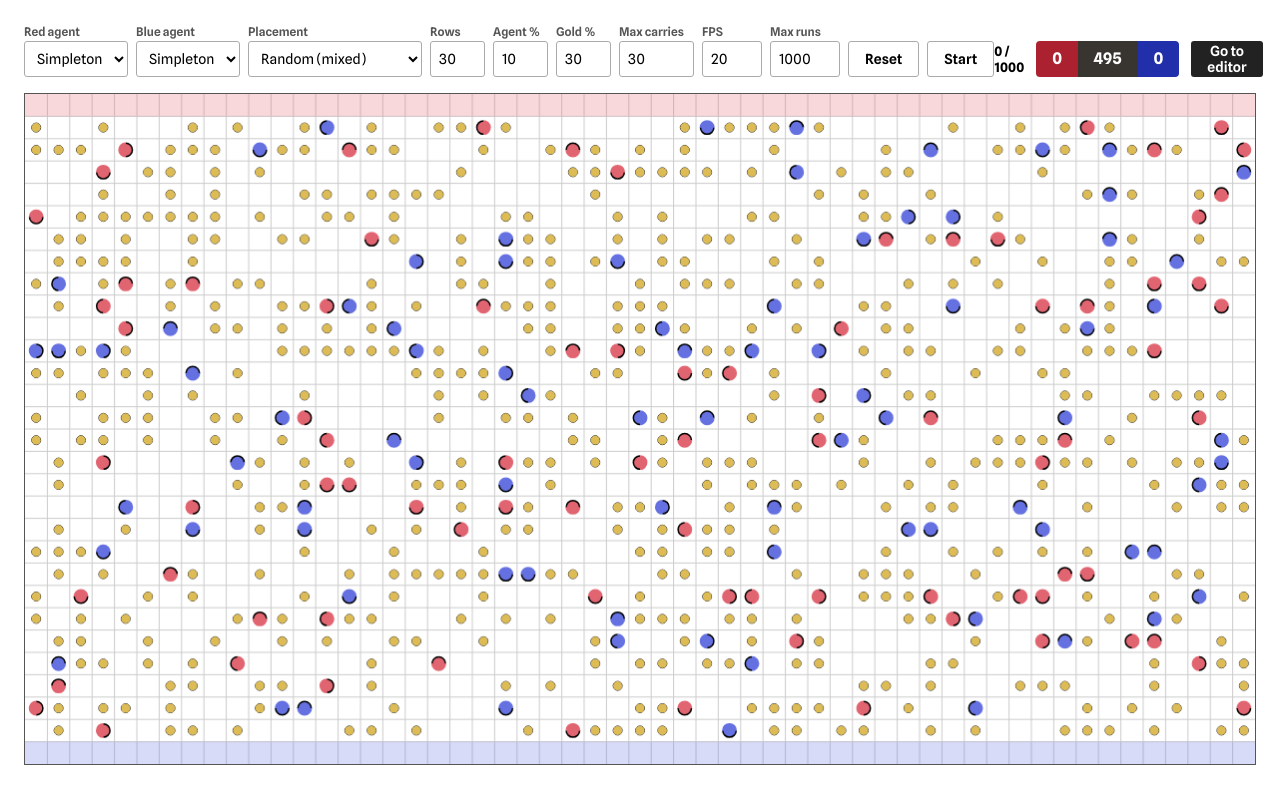
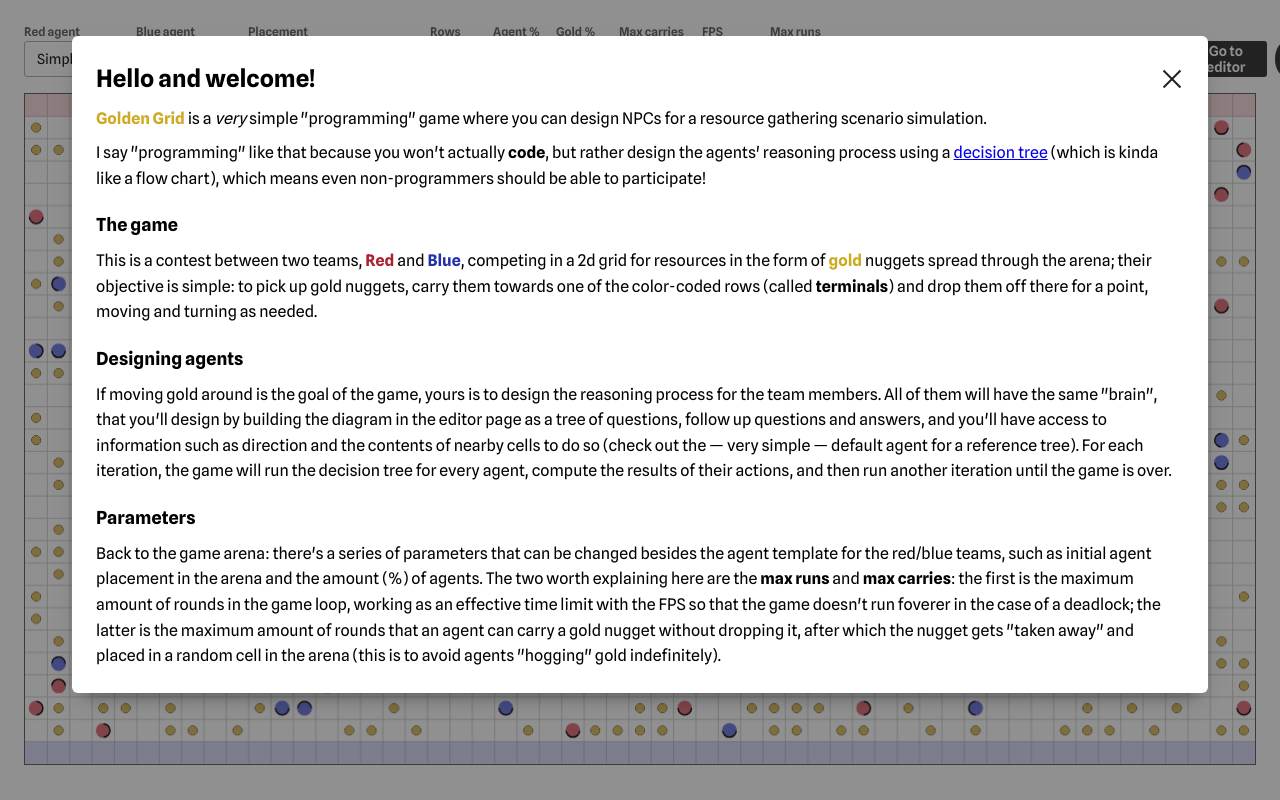
Before and after one commit to abdielbrilhante/foodscript, a React (Vite) app: page / in a window 1280 px wide. Built offline with nearby package versions, Linux system fonts and the light colour scheme.

Commit message:
Add help modal

```diff
--- a/src/app.tsx
+++ b/src/app.tsx
@@ -1,10 +1,13 @@
 import { useCallback, useState } from 'react';
 
 import { AgentEditor } from './decision-tree/agent-editor';
+import { Help } from './help/help';
 import { LocalStorage } from './shared/local-storage';
 import { Simulation } from './simulation/simulation';
 
 export function App() {
+  const [help, setHelp] = useState(() => !LocalStorage.getItem('helpSeen'));
+
   const [screen, setScreen] = useState<'editor' | 'simulation'>(
     (LocalStorage.getItem('screen') || 'simulation') as 'editor' | 'simulation',
   );
@@ -17,13 +20,20 @@ export function App() {
     });
   }, []);
 
+  const openHelp = useCallback(() => {
+    setHelp(true);
+    LocalStorage.setItem('helpSeen', 'true');
+  }, []);
+
   return (
     <main>
       {screen === 'editor' ? (
-        <AgentEditor switchScreen={switchScreen} />
+        <AgentEditor switchScreen={switchScreen} openHelp={openHelp} />
       ) : (
-        <Simulation switchScreen={switchScreen} />
+        <Simulation switchScreen={switchScreen} openHelp={openHelp} />
       )}
+
+      {help ? <Help close={() => setHelp(false)} /> : null}
     </main>
   );
 }
--- a/src/decision-tree/agent-editor.tsx
+++ b/src/decision-tree/agent-editor.tsx
@@ -11,8 +11,11 @@ import { useNodes } from './use-nodes';
 
 let agents = agentService.load();
 
-export function AgentEditor(props: { switchScreen: () => void }) {
-  const { switchScreen } = props;
+export function AgentEditor(props: {
+  switchScreen: () => void;
+  openHelp: () => void;
+}) {
+  const { switchScreen, openHelp } = props;
 
   const [agent, setAgent] = useState(
     () => LocalStorage.getItem('edit') ?? agents[0]?.id ?? '',
@@ -173,6 +176,9 @@ export function AgentEditor(props: { switchScreen: () => void }) {
           <button className="switch-screen" onClick={switchScreen}>
             Go to simulation
           </button>
+          <button className="info" onClick={openHelp}>
+            ?
+          </button>
         </div>
       </div>
       <div className="decision-tree-container">
--- a/src/decision-tree/decision-tree.tsx
+++ b/src/decision-tree/decision-tree.tsx
@@ -7,11 +7,12 @@ import { useDecisionTree } from './use-decision-tree';
 import { classes } from './utils';
 
 // TODO:
-// FoodScript -> atg?
 // Docs modal
+// smaller nodes
 // stop before going to editor
 // test tree box
 // readonly simpleton
+// FoodScript -> atg?
 
 // <form> for vertexes
 // esc discards dummy vertex
--- /dev/null
+++ b/src/help/help.css
@@ -0,0 +1,71 @@
+.help {
+  align-items: flex-start;
+  background: #22222280;
+  display: flex;
+  height: 100%;
+  justify-content: center;
+  left: 0;
+  padding: 36px;
+  position: fixed;
+  top: 0;
+  width: 100%;
+
+  > div {
+    background: #fff;
+    border-radius: 6px;
+    box-shadow: 0 10px 20px -10px rgba(0, 0, 0, 0.5);
+    line-height: 1.6;
+    max-width: calc(100% - 72px);
+    padding: 24px;
+    width: 1200px;
+
+    & .help-header {
+      align-items: center;
+      display: flex;
+      justify-content: space-between;
+
+      & h1 {
+        font-size: 24px;
+        margin: 0;
+      }
+
+      button {
+        background: none;
+        border: none;
+        height: 24px;
+        padding: 0;
+        position: relative;
+        width: 24px;
+
+        &::before,
+        &::after {
+          background: #222;
+          content: '';
+          display: block;
+          height: 24px;
+          left: 11px;
+          position: absolute;
+          top: 0;
+          width: 2px;
+        }
+
+        &::before {
+          transform: rotate(45deg);
+        }
+
+        &::after {
+          transform: rotate(-45deg);
+        }
+      }
+    }
+
+    & h2 {
+      font-size: 18px;
+      margin: 20px 0 0;
+    }
+
+    & p {
+      margin: 8px 0 0;
+    }
+  }
+}
--- /dev/null
+++ b/src/help/help.tsx
@@ -0,0 +1,71 @@
+import './help.css';
+
+export function Help(props: { close: () => void }) {
+  const { close } = props;
+  return (
+    <div className="help" onClick={close}>
+      <div onClick={(event) => event.stopPropagation()}>
+        <div className="help-header">
+          <h1>Hello and welcome!</h1>
+          <button type="button" onClick={close} />
+        </div>
+        <p>
+          <b style={{ color: '#CA2' }}>Golden Grid</b> is a <i>very</i> simple{' '}
+          {'"'}programming{'"'} game where you can design NPCs for a resource
+          gathering scenario simulation.
+        </p>
+
+        <p>
+          I say {'"'}programming{'"'} like that because you won{"'"}t actually{' '}
+          <b>code</b>, but rather design the agents{"'"} reasoning process using
+          a{' '}
+          <a href="#" target="_blank" rel="noopener">
+            decision tree
+          </a>{' '}
+          (which is kinda like a flow chart), which means even non-programmers
+          should be able to participate!
+        </p>
+
+        <h2>The game</h2>
+        <p>
+          This is a contest between two teams,{' '}
+          <b style={{ color: '#ab212f' }}>Red</b> and{' '}
+          <b style={{ color: '#212FAB' }}>Blue</b>, competing in a 2d grid for
+          resources in the form of <b style={{ color: '#CA2' }}>gold</b> nuggets
+          spread through the arena; their objective is simple: to pick up gold
+          nuggets, carry them towards one of the color-coded rows (called{' '}
+          <b>terminals</b>) and drop them off there for a point, moving and
+          turning as needed.
+        </p>
+
+        <h2>Designing agents</h2>
+        <p>
+          If moving gold around is the goal of the game, yours is to design the
+          reasoning process for the team members. All of them will have the same{' '}
+          {'"'}brain{'"'}, that you{"'"}ll design by building the diagram in the
+          editor page as a tree of questions, follow up questions and answers,
+          and you{"'"}ll have access to information such as direction and the
+          contents of nearby cells to do so (check out the — very simple —
+          default agent for a reference tree). For each iteration, the game will
+          run the decision tree for every agent, compute the results of their
+          actions, and then run another iteration until the game is over.
+        </p>
+
+        <h2>Parameters</h2>
+        <p>
+          Back to the game arena: there{"'"}s a series of parameters that can be
+          changed besides the agent template for the red/blue teams, such as
+          initial agent placement in the arena and the amount (%) of agents. The
+          two worth explaining here are the <b>max runs</b> and{' '}
+          <b>max carries</b>: the first is the maximum amount of rounds in the
+          game loop, working as an effective time limit with the FPS so that the
+          game doesn{"'"}t run foverer in the case of a deadlock; the latter is
+          the maximum amount of rounds that an agent can carry a gold nugget
+          without dropping it, after which the nugget gets {'"'}taken away{'"'}{' '}
+          and placed in a random cell in the arena (this is to avoid agents{' '}
+          {'"'}hogging{'"'} gold indefinitely).
+        </p>
+      </div>
+    </div>
+  );
+}
--- a/src/index.css
+++ b/src/index.css
@@ -34,6 +34,16 @@ button {
     color: #fff;
   }
 
+  &.info {
+    background: #222;
+    border: none;
+    border-radius: 50%;
+    color: #fff;
+    font-size: 18px;
+    padding: 0;
+    width: 36px;
+  }
+
   &:hover {
     text-decoration: underline;
   }
--- a/src/simulation/simulation.css
+++ b/src/simulation/simulation.css
@@ -49,7 +49,7 @@ canvas {
   > .stats {
     align-items: center;
     display: flex;
-    gap: 12px;
+    gap: 8px;
 
     > span {
       font-size: 13px;
--- a/src/simulation/simulation.tsx
+++ b/src/simulation/simulation.tsx
@@ -6,8 +6,11 @@ import { LocalStorage } from '../shared/local-storage';
 import { agentService } from './agents';
 import { Game } from './game';
 
-export function Simulation(props: { switchScreen: () => void }) {
-  const { switchScreen } = props;
+export function Simulation(props: {
+  switchScreen: () => void;
+  openHelp: () => void;
+}) {
+  const { switchScreen, openHelp } = props;
 
   const agents = useMemo(() => agentService.load(), []);
 
@@ -189,6 +192,9 @@ export function Simulation(props: { switchScreen: () => void }) {
           <button className="switch-screen" onClick={switchScreen}>
             Go to editor
           </button>
+          <button className="info" onClick={openHelp}>
+            ?
+          </button>
         </div>
       </div>
       <canvas id="arena" />
```
